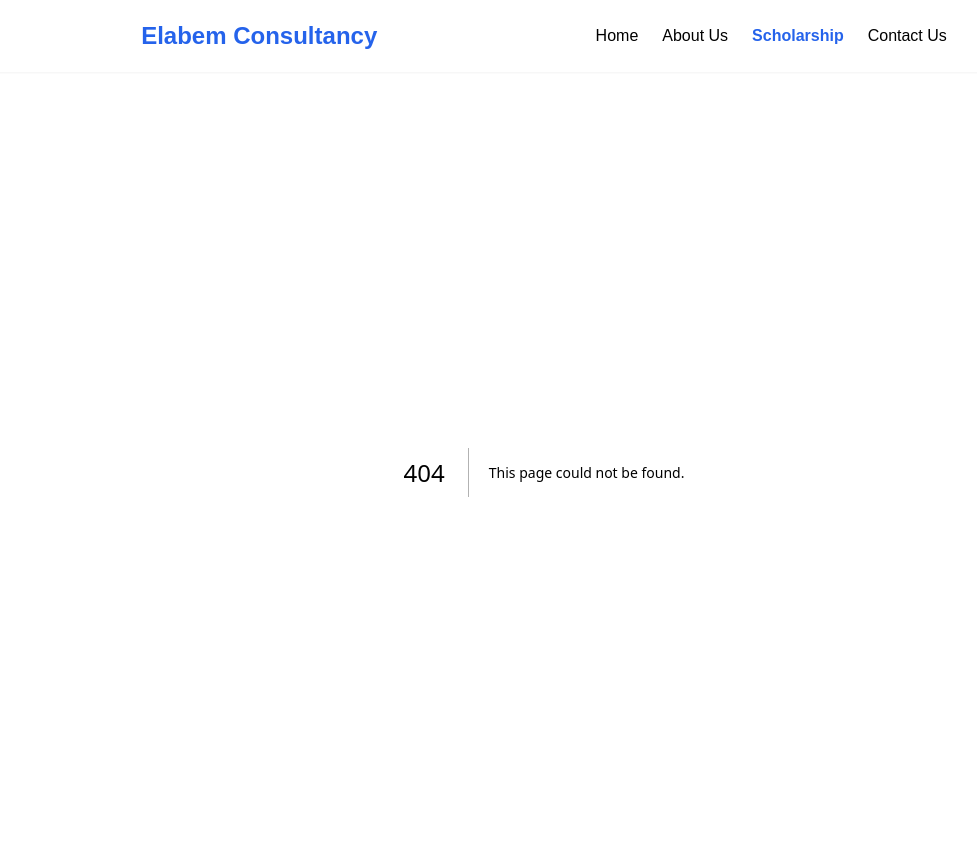
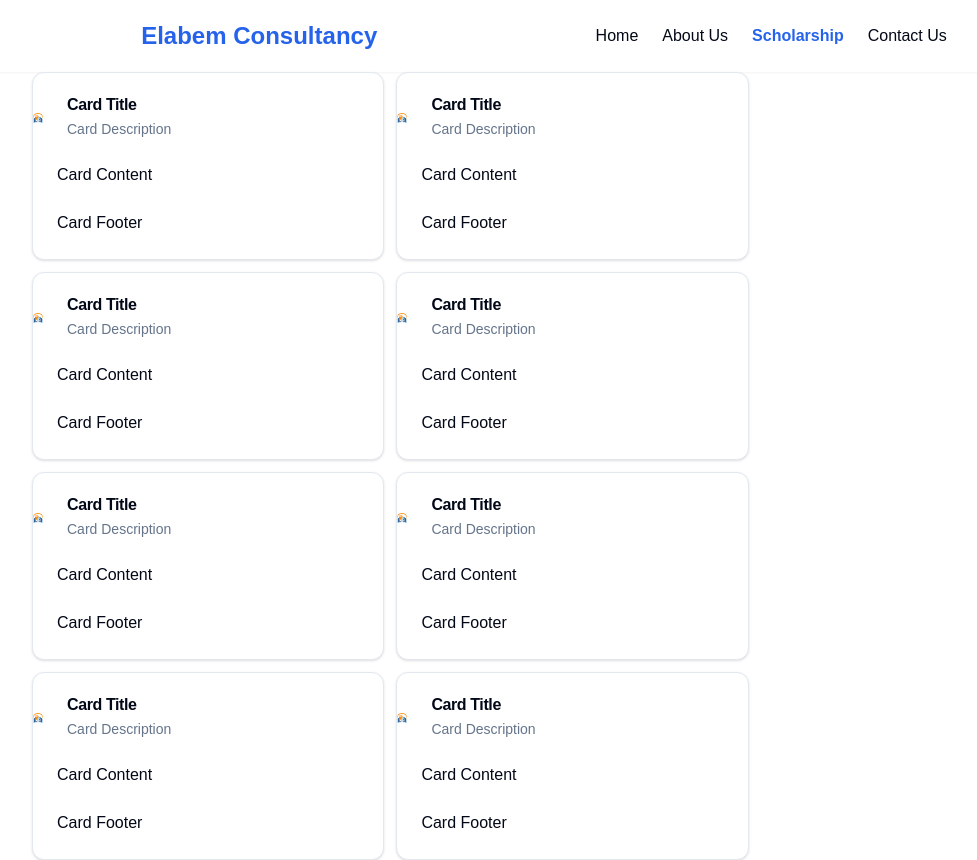
Before and after one commit to kasahun-welela/elabem, a Next.js app: page /scholarship in a window 1280 px wide. Before the commit this address had no page. Shown: the top 860 px of the page, without its empty margins (96-1073 px from the left). Built offline with nearby package versions, Linux system fonts and the light colour scheme.

Commit message:
create scholarship page

```diff
--- /dev/null
+++ b/app/scholarship/page.tsx
@@ -0,0 +1,40 @@
+import {
+  Card,
+  CardContent,
+  CardDescription,
+  CardFooter,
+  CardHeader,
+  CardTitle,
+} from "@/components/ui/card";
+import { scholarsList } from "@/dummyData/scholarship";
+import Image from "next/image";
+
+export default function page() {
+  return (
+    <div className="max-w-[80%]  mx-auto">
+      <div className="md:grid grid-cols-2 gap-3 md:max-w-[70%]">
+        {scholarsList.map((details: any, key) => (
+          <Card key={key}>
+            <div className="flex items-center">
+              <Image src="/edu.jpg" alt="logo" width={10} height={5} />
+              <CardHeader>
+                <CardTitle>Card Title</CardTitle>
+                <CardDescription>Card Description</CardDescription>
+              </CardHeader>
+            </div>
+
+            <CardContent>
+              <p>Card Content</p>
+            </CardContent>
+            <CardFooter>
+              <p>Card Footer</p>
+            </CardFooter>
+          </Card>
+        ))}
+      </div>
+      <div>
+        <h1>Country</h1>
+      </div>
+    </div>
+  );
+}
--- /dev/null
+++ b/dummyData/scholarship.js
@@ -0,0 +1,106 @@
+export const scholarsList =[
+    {
+        "id": 1,
+        "name": "Global Excellence Scholarship",
+        "provider": "World Education Foundation",
+        "amount": 10000,
+        "currency": "USD",
+        "eligibility": {
+            "minimum_gpa": 3.5,
+            "required_major": ["Computer Science", "Engineering", "Mathematics"],
+            "open_to_international_students": true
+        },
+        "deadline": "2023-12-01"
+    },
+    {
+        "id": 2,
+        "name": "Future Innovators Award",
+        "provider": "Tech Innovators Inc.",
+        "amount": 7500,
+        "currency": "USD",
+        "eligibility": {
+            "minimum_gpa": 3.0,
+            "required_major": ["Information Technology", "Data Science"],
+            "open_to_international_students": false
+        },
+        "deadline": "2023-11-15"
+    },
+    {
+        "id": 3,
+        "name": "Women in STEM Scholarship",
+        "provider": "STEM for Her",
+        "amount": 5000,
+        "currency": "USD",
+        "eligibility": {
+            "minimum_gpa": 3.2,
+            "required_major": ["Biology", "Chemistry", "Physics"],
+            "open_to_international_students": true
+        },
+        "deadline": "2024-01-10"
+    },
+    {
+        "id": 4,
+        "name": "Creative Minds Art Grant",
+        "provider": "Artistic Futures Foundation",
+        "amount": 3000,
+        "currency": "USD",
+        "eligibility": {
+            "minimum_gpa": 2.8,
+            "required_major": ["Fine Arts", "Graphic Design"],
+            "open_to_international_students": true
+        },
+        "deadline": "2023-10-30"
+    },
+    {
+        "id": 5,
+        "name": "Community Service Leadership Award",
+        "provider": "Civic Leaders Association",
+        "amount": 2000,
+        "currency": "USD",
+        "eligibility": {
+            "minimum_gpa": 3.0,
+            "required_major": ["Any"],
+            "open_to_international_students": false
+        },
+        "deadline": "2023-11-20"
+    },
+    {
+        "id": 6,
+        "name": "Environmental Stewardship Scholarship",
+        "provider": "Green Earth Initiative",
+        "amount": 4000,
+        "currency": "USD",
+        "eligibility": {
+            "minimum_gpa": 3.3,
+            "required_major": ["Environmental Science", "Sustainability Studies"],
+            "open_to_international_students": true
+        },
+        "deadline": "2024-02-05"
+    },
+    {
+        "id": 7,
+        "name": "First-Generation College Student Grant",
+        "provider": "Higher Education Access Program",
+        "amount": 2500,
+        "currency": "USD",
+        "eligibility": {
+            "minimum_gpa": 2.5,
+            "required_major": ["Any"],
+            "open_to_international_students": false
+        },
+        "deadline": "2023-12-15"
+    },
+    {
+        "id": 8,
+        "name": "International Student Achievement Award",
+        "provider": "Global Scholars Network",
+        "amount": 6000,
+        "currency": "USD",
+        "eligibility": {
+            "minimum_gpa": 3.7,
+            "required_major": ["Any"],
+            "open_to_international_students": true
+        },
+        "deadline": "2024-03-01"
+    }
+]
```
Also changed, not shown: public/edu.jpg (added).
